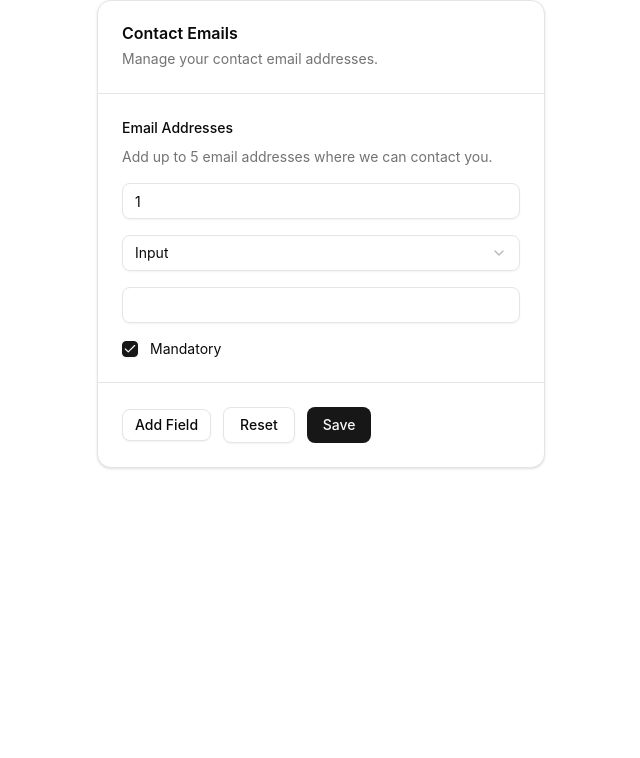
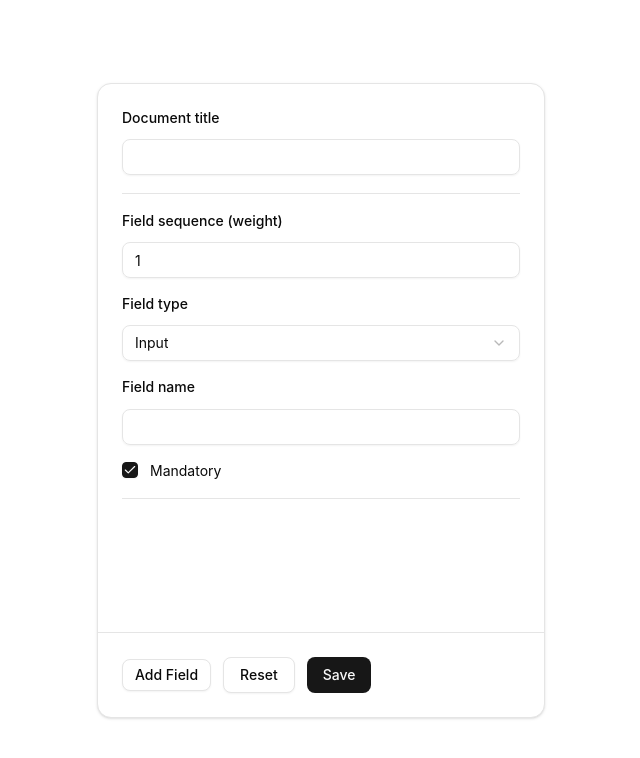
Before and after one commit to umidullo/dynamic-form, a React (Vite) app: page /form in a window 1280 px wide. Shown: the top 758 px of the page, without its empty margins (319-959 px from the left). Built offline with nearby package versions, Linux system fonts and the light colour scheme.

Commit message:
fix: form

```diff
--- a/src/components/custom/dynamic-form/form.tsx
+++ b/src/components/custom/dynamic-form/form.tsx
@@ -20,6 +20,7 @@ import {
   FieldGroup,
   FieldLabel,
   FieldLegend,
+  FieldSeparator,
   FieldSet,
 } from '@/components/ui/field'
 
@@ -33,6 +34,7 @@ import {
 import { Input } from '@/components/ui/input'
 import { Checkbox } from '@/components/ui/checkbox'
 import { Textarea } from '@/components/ui/textarea'
+import { ScrollArea } from '@/components/ui/scroll-area'
 
 const selectOptions = [
   { label: 'Input', value: '1' },
@@ -88,17 +90,32 @@ export function DynamicForm() {
 
   return (
     <Card className="w-full sm:max-w-md">
-      <CardHeader className="border-b">
-        <CardTitle>Contact Emails</CardTitle>
-        <CardDescription>Manage your contact email addresses.</CardDescription>
-      </CardHeader>
+      <ScrollArea className="h-[500px]">
         <CardContent>
           <form id="form-rhf-array" onSubmit={form.handleSubmit(onSubmit)}>
             <FieldSet className="gap-4">
-            <FieldLegend variant="label">Email Addresses</FieldLegend>
-            <FieldDescription>
-              Add up to 5 email addresses where we can contact you.
-            </FieldDescription>
+              <Controller
+                name={`document_name`}
+                control={form.control}
+                render={({ field: controllerField, fieldState }) => (
+                  <Field
+                    orientation="vertical"
+                    data-invalid={fieldState.invalid}
+                  >
+                    <FieldLabel>Document title</FieldLabel>
+                    <FieldContent>
+                      <Input
+                        {...controllerField}
+                        aria-invalid={fieldState.invalid}
+                      />
+                      {fieldState.invalid && (
+                        <FieldError errors={[fieldState.error]} />
+                      )}
+                    </FieldContent>
+                  </Field>
+                )}
+              />
+              <FieldSeparator />
               {fields.map((field, index) => {
                 const type = form.watch(`form_values.${index}.field_type`)
 
@@ -109,13 +126,14 @@ export function DynamicForm() {
                       control={form.control}
                       render={({ field: controllerField, fieldState }) => (
                         <Field
-                        orientation="horizontal"
+                          orientation="vertical"
                           data-invalid={fieldState.invalid}
                         >
+                          <FieldLabel>Field sequence (weight)</FieldLabel>
+
                           <FieldContent>
                             <Input
                               {...controllerField}
-                            id={`form-rhf-array-field-seq-${index}`}
                               aria-invalid={fieldState.invalid}
                             />
                             {fieldState.invalid && (
@@ -130,9 +148,11 @@ export function DynamicForm() {
                       control={form.control}
                       render={({ field, fieldState }) => (
                         <Field
-                        orientation="horizontal"
+                          orientation="vertical"
                           data-invalid={fieldState.invalid}
                         >
+                          <FieldLabel>Field type</FieldLabel>
+
                           <FieldContent>
                             <Select
                               name={field.name}
@@ -140,7 +160,6 @@ export function DynamicForm() {
                               onValueChange={field.onChange}
                             >
                               <SelectTrigger
-                              id="form-rhf-select-language"
                                 aria-invalid={fieldState.invalid}
                                 className="w-full"
                               >
@@ -170,9 +189,11 @@ export function DynamicForm() {
                         control={form.control}
                         render={({ field: controllerField, fieldState }) => (
                           <Field
-                          orientation="horizontal"
+                            orientation="vertical"
                             data-invalid={fieldState.invalid}
                           >
+                            <FieldLabel>Select options</FieldLabel>
+
                             <FieldContent>
                               <Textarea
                                 placeholder="Type your options here"
@@ -191,13 +212,14 @@ export function DynamicForm() {
                       control={form.control}
                       render={({ field: controllerField, fieldState }) => (
                         <Field
-                        orientation="horizontal"
+                          orientation="vertical"
                           data-invalid={fieldState.invalid}
                         >
+                          <FieldLabel>Field name</FieldLabel>
+
                           <FieldContent>
                             <Input
                               {...controllerField}
-                            id={`form-rhf-array-field-name-${index}`}
                               aria-invalid={fieldState.invalid}
                             />
                             {fieldState.invalid && (
@@ -228,6 +250,7 @@ export function DynamicForm() {
                         </Field>
                       )}
                     />
+                    <FieldSeparator />
                   </FieldGroup>
                 )
               })}
@@ -237,6 +260,7 @@ export function DynamicForm() {
             </FieldSet>
           </form>
         </CardContent>
+      </ScrollArea>
       <CardFooter className="border-t">
         <Field orientation="horizontal">
           <Button
--- /dev/null
+++ b/src/components/ui/scroll-area.tsx
@@ -0,0 +1,56 @@
+import * as React from "react"
+import { ScrollArea as ScrollAreaPrimitive } from "radix-ui"
+
+import { cn } from "@/lib/utils"
+
+function ScrollArea({
+  className,
+  children,
+  ...props
+}: React.ComponentProps<typeof ScrollAreaPrimitive.Root>) {
+  return (
+    <ScrollAreaPrimitive.Root
+      data-slot="scroll-area"
+      className={cn("relative", className)}
+      {...props}
+    >
+      <ScrollAreaPrimitive.Viewport
+        data-slot="scroll-area-viewport"
+        className="focus-visible:ring-ring/50 size-full rounded-[inherit] transition-[color,box-shadow] outline-none focus-visible:ring-[3px] focus-visible:outline-1"
+      >
+        {children}
+      </ScrollAreaPrimitive.Viewport>
+      <ScrollBar />
+      <ScrollAreaPrimitive.Corner />
+    </ScrollAreaPrimitive.Root>
+  )
+}
+
+function ScrollBar({
+  className,
+  orientation = "vertical",
+  ...props
+}: React.ComponentProps<typeof ScrollAreaPrimitive.ScrollAreaScrollbar>) {
+  return (
+    <ScrollAreaPrimitive.ScrollAreaScrollbar
+      data-slot="scroll-area-scrollbar"
+      orientation={orientation}
+      className={cn(
+        "flex touch-none p-px transition-colors select-none",
+        orientation === "vertical" &&
+          "h-full w-2.5 border-l border-l-transparent",
+        orientation === "horizontal" &&
+          "h-2.5 flex-col border-t border-t-transparent",
+        className
+      )}
+      {...props}
+    >
+      <ScrollAreaPrimitive.ScrollAreaThumb
+        data-slot="scroll-area-thumb"
+        className="bg-border relative flex-1 rounded-full"
+      />
+    </ScrollAreaPrimitive.ScrollAreaScrollbar>
+  )
+}
+
+export { ScrollArea, ScrollBar }
--- a/src/routes/form.tsx
+++ b/src/routes/form.tsx
@@ -7,7 +7,7 @@ export const Route = createFileRoute('/form')({
 
 function DocumnetForm() {
   return (
-    <div className="w-full h-full flex items-center justify-center">
+    <div className="w-screen h-screen flex items-center justify-center overflow-hidden">
       <DynamicForm />
     </div>
   )
```
Lines whose indentation alone changed are shown as unchanged.
